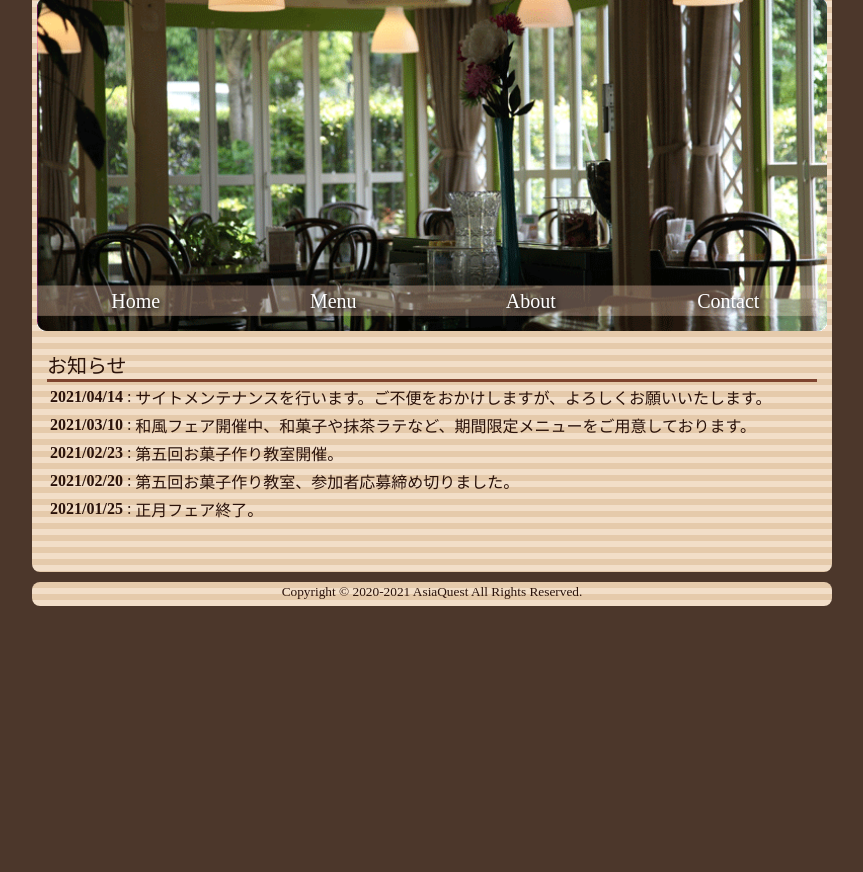
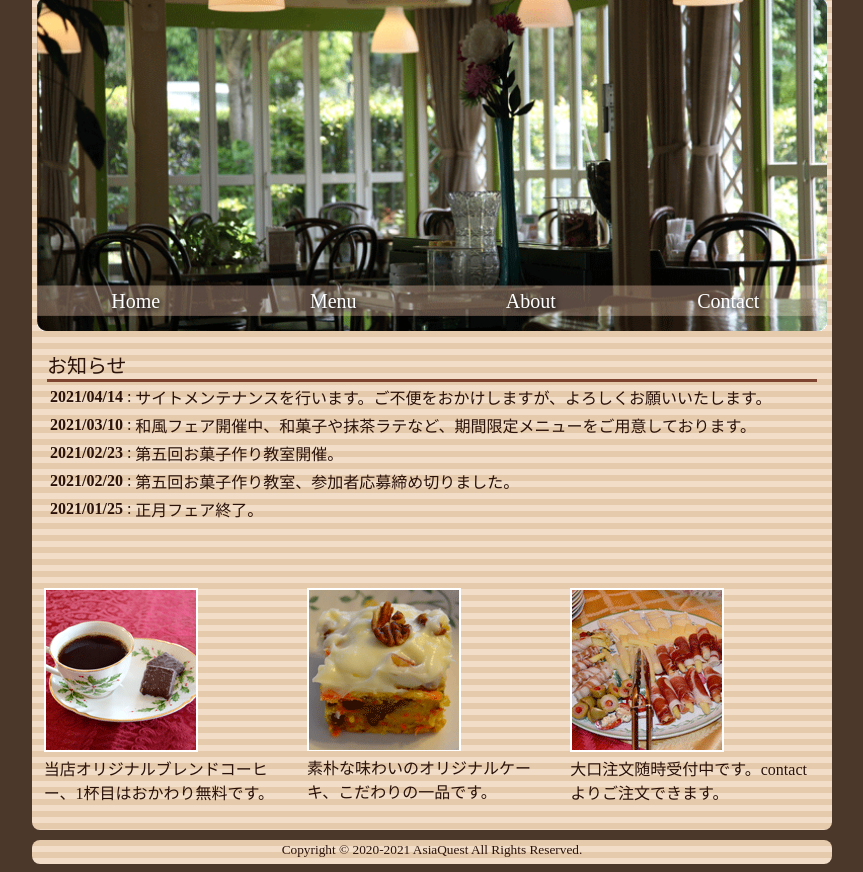
Before and after one commit to r-shirasu/cafe_morijiri, a plain HTML site: page index.html in a window 1280 px wide. Shown: the part 85-957 px from the top of the page, without its empty margins (208-1071 px from the left). Before the commit the page ends 800 px from the top, so only its background shows below. Drawn offline with Linux system fonts and the light colour scheme.

Commit message:
made_pickup.menu

```diff
--- a/css/common.css
+++ b/css/common.css
@@ -105,6 +105,19 @@ header {
     vertical-align: top;
 }
 
+.pickup_menu ul {
+    /* 横並びにする */
+    display: flex;
+    /* 横並びいっぱいにする */
+    justify-content: space-around;
+}
+
+.pickup_menu li {
+    /* 幅いっぱい（100%）から、50pxの固定幅を引いた数値を指定したものを3等分 */
+    width: calc((100% - 10px) / 3);
+    padding: 5px;
+}
+
 main,
 footer {
     width: 800px;
--- a/index.html
+++ b/index.html
@@ -68,6 +68,40 @@
 
             </div>
         <!-- ピックアップメニュー -->
+        <div class='pickup_menu'>
+            <ul>
+                <li>
+                    <!-- 画像であることを示す -->
+                    <figure>
+                        <img src='./img/pickup/pickup_01.png' alt='コーヒー'>
+                        <!-- 図表の見出し、説明文 -->
+                        <figcaption>
+                            当店オリジナルブレンドコーヒー、1杯目はおかわり無料です。
+                        </figcaption>
+                    </figure>
+                </li>
+                <li>
+                    <!-- 画像であることを示す -->
+                    <figure>
+                        <img src='./img/pickup/pickup_02.png' alt='ケーキ'>
+                        <!-- 図表の見出し、説明文 -->
+                        <figcaption>
+                            素朴な味わいのオリジナルケーキ、こだわりの一品です。
+                        </figcaption>
+                    </figure>
+                </li>
+                <li>
+                    <!-- 画像であることを示す -->
+                    <figure>
+                        <img src='./img/pickup/pickup_03.png' alt='オードブル'>
+                        <!-- 図表の見出し、説明文 -->
+                        <figcaption>
+                            大口注文随時受付中です。contactよりご注文できます。
+                        </figcaption>
+                    </figure>
+                </li>
+            </ul>
+        </div>
         </article>
         <!-- サイドバー -->
         <aside class='sidebar'>
```
